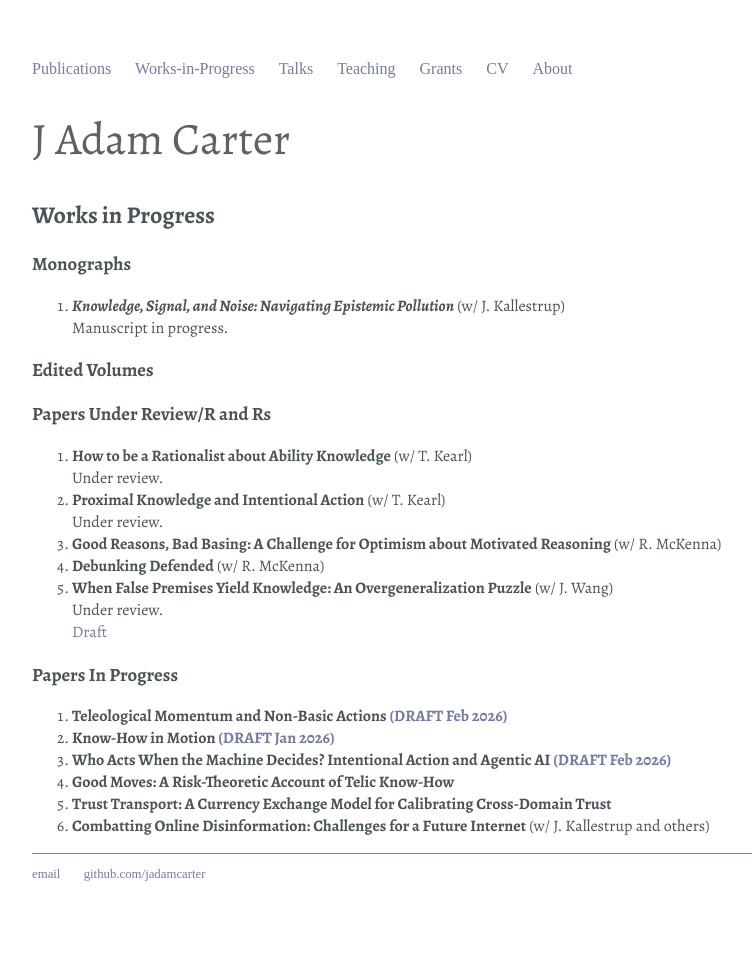
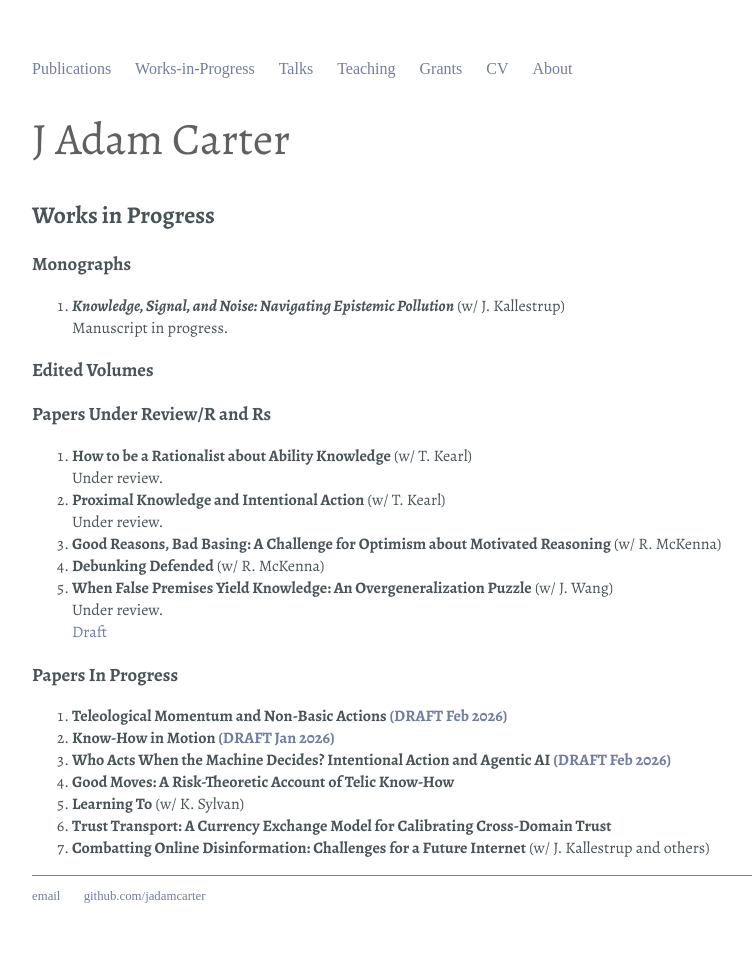
Before and after one commit to jadamcarter/jadamcarter.github.io, a Jekyll site: the page built from Works-in-Progress/index.html, in a window 1280 px wide. Shown: the whole page, without its empty margins (160-912 px from the left). Built offline with Jekyll 4.4.1, drawn with Linux system fonts in a browser that asks for light colours; some web fonts are replaced; before the commit the page ends 942 px from its top, so only the background shows below that.

Commit message:
learning to

```diff
--- a/Works-in-Progress/index.html
+++ b/Works-in-Progress/index.html
@@ -39,6 +39,7 @@ title: J Adam Carter
         </strong></li>
         <li><strong>Good Moves: A Risk-Theoretic Account of Telic Know-How
         </strong></li>
+        <li><strong>Learning To</strong> (w/ K. Sylvan) </li>
         <li><strong>Trust Transport: A Currency Exchange Model for Calibrating Cross-Domain Trust
     </strong></li>
         <li><strong>Combatting Online Disinformation: Challenges for a Future Internet</strong> (w/ J. Kallestrup and others)</li>
```
